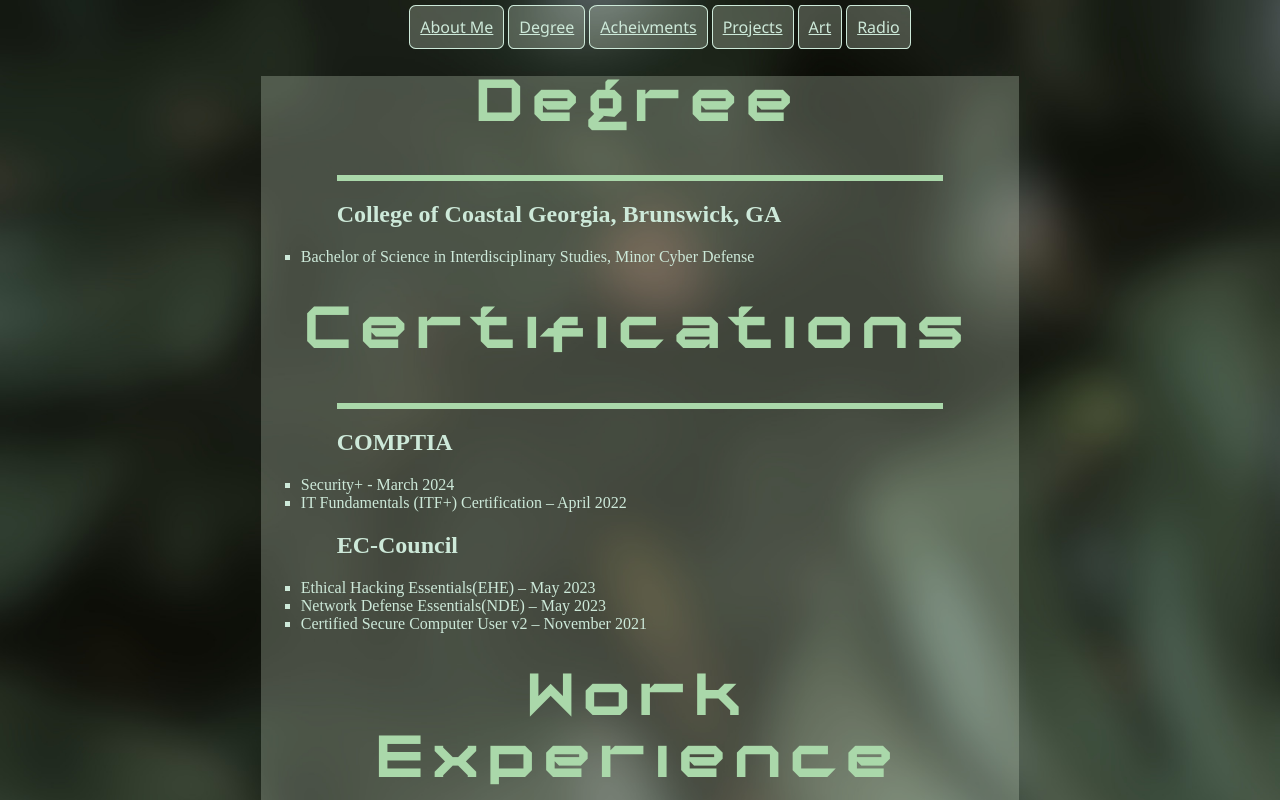
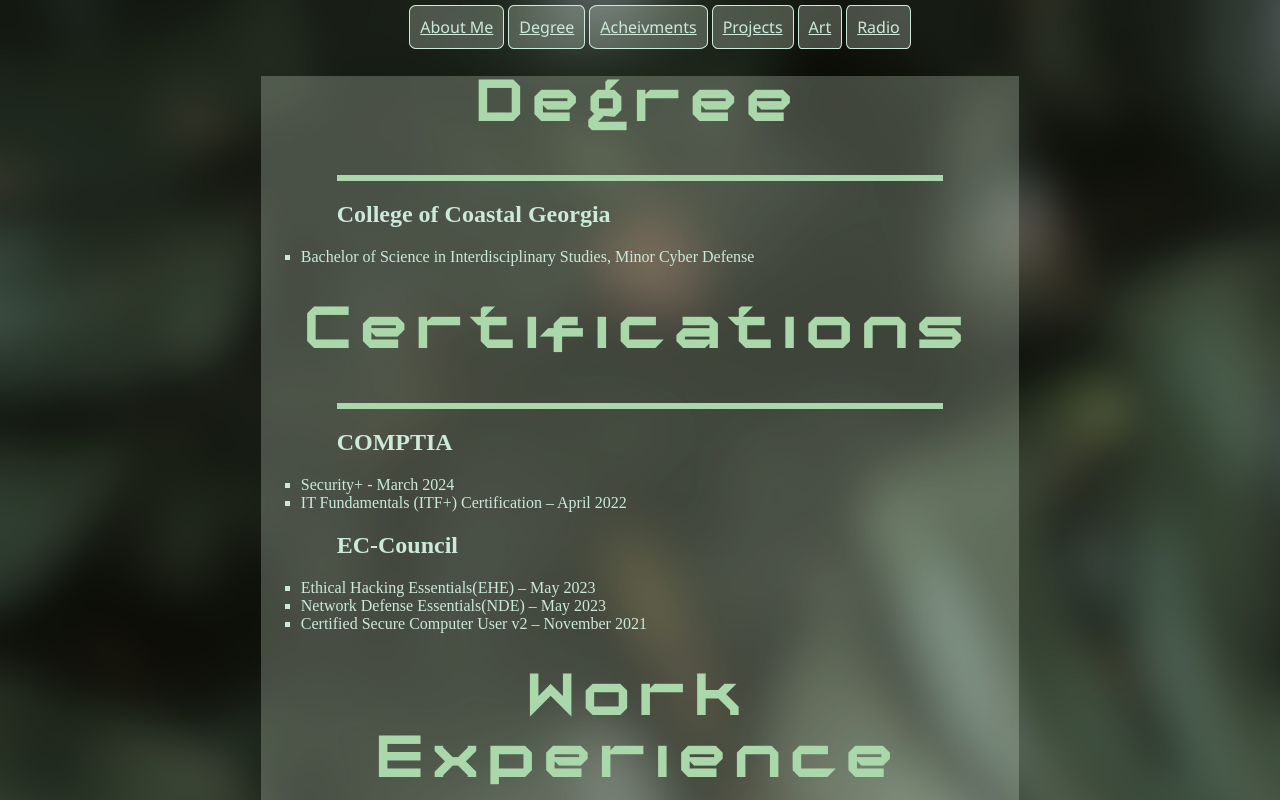
Before and after one commit to CafePots/CafePots.github.io, a plain HTML site: page it.html in a window 1280 px wide. Shown: the top 800 px of the page. Drawn offline with Linux system fonts and the light colour scheme.

Commit message:
small edit

```diff
--- a/it.html
+++ b/it.html
@@ -19,7 +19,7 @@
                 Degree
             </h1>
             <hr class="hr-center">
-            <h2>College of Coastal Georgia, Brunswick, GA</h2>
+            <h2>College of Coastal Georgia</h2>
             <ul>
                 <li class="skills">Bachelor of Science in Interdisciplinary Studies, Minor Cyber Defense</li>
                 </ul>
```
Also changed, not shown: index.html (+1 -0 lines).
